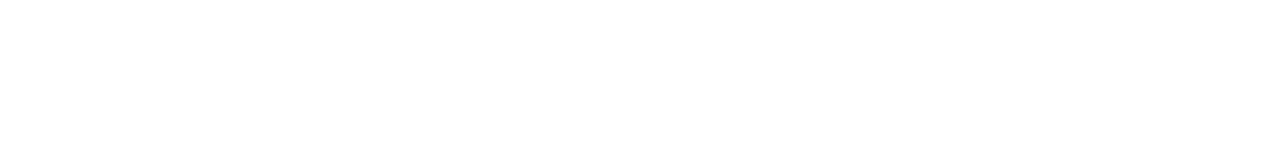
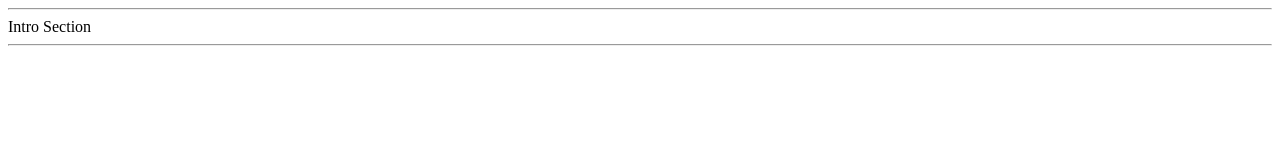
Before and after one commit to Jamalov07/github_team_test, a plain HTML site: page index.html in a window 1280 px wide. Drawn offline with Linux system fonts and the light colour scheme.

Commit message:
add main section

```diff
--- a/index.html
+++ b/index.html
@@ -1,14 +1,24 @@
 <!DOCTYPE html>
 <html lang="en">
-<head>
-    <meta charset="UTF-8">
-    <meta http-equiv="X-UA-Compatible" content="IE=edge">
-    <meta name="viewport" content="width=device-width, initial-scale=1.0">
+  <head>
+    <meta charset="UTF-8" />
+    <meta http-equiv="X-UA-Compatible" content="IE=edge" />
+    <meta name="viewport" content="width=device-width, initial-scale=1.0" />
     <title>Document</title>
-</head>
-<body>
+  </head>
+  <body>
+    <!--  header -->
 
+    <!-- main -->
 
+    <main>
+      <section>
+        <hr />
+        Intro Section
+        <hr />
+      </section>
+    </main>
 
-</body>
+    <!-- footer -->
+  </body>
 </html>
```
